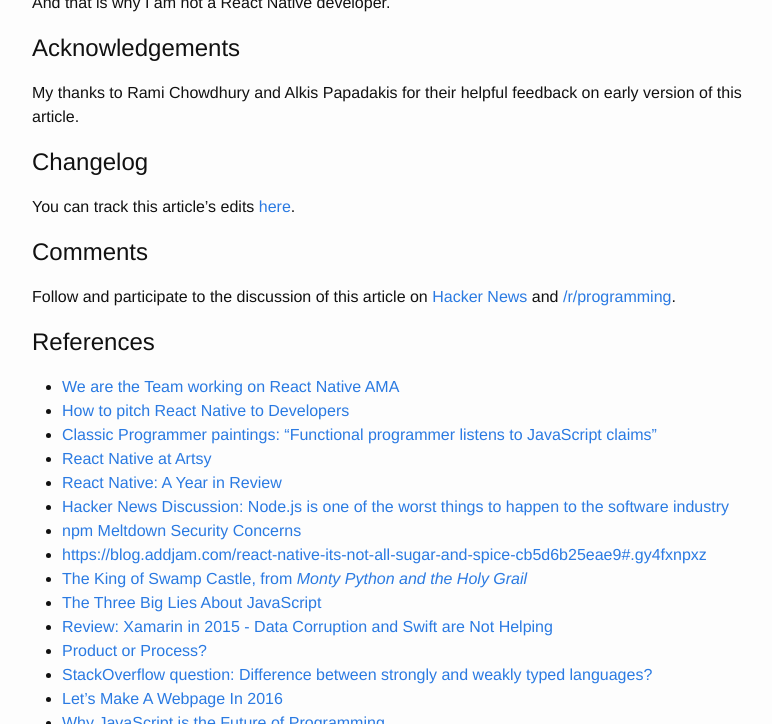
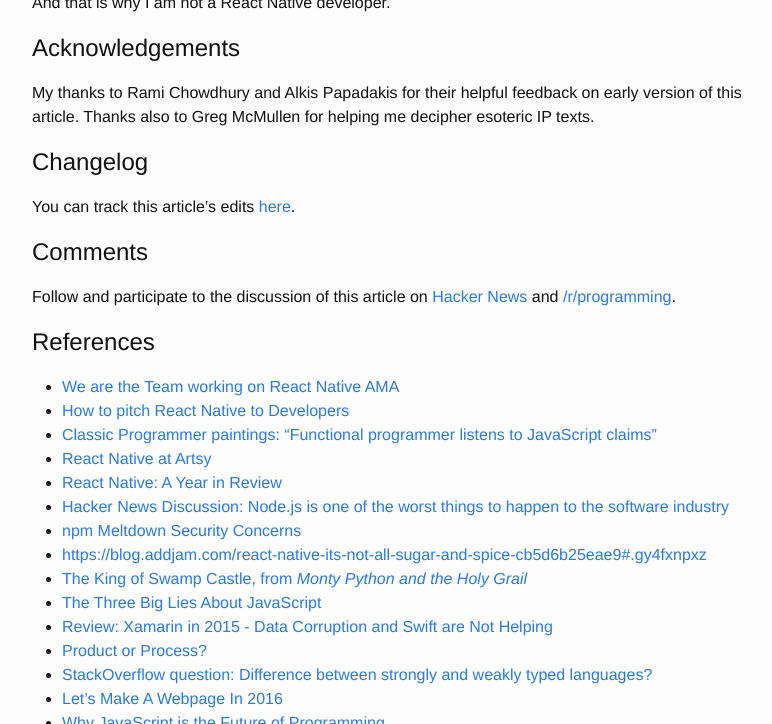
Before and after one commit to arielelkin/site_source, a Jekyll site: the page built from articles/why-im-not-a-react-native-developer.markdown, in a window 1280 px wide and 900 px high, scrolled down 29366 px, cut to the strip 176-900 px from the top of the window. Shown: the whole strip, without its empty margins (238-1010 px from the left). Built offline with Jekyll 4.4.1, drawn with Linux system fonts in a browser that asks for light colours.

Commit message:
rn article: credit greg

```diff
--- a/articles/why-im-not-a-react-native-developer.markdown
+++ b/articles/why-im-not-a-react-native-developer.markdown
@@ -1003,7 +1003,7 @@ And that is why I am not a React Native developer.
 
 # Acknowledgements
 
-My thanks to Rami Chowdhury and Alkis Papadakis for their helpful feedback on early version of this article.
+My thanks to Rami Chowdhury and Alkis Papadakis for their helpful feedback on early version of this article. Thanks also to Greg McMullen for helping me decipher esoteric IP texts.
 
 # Changelog
 
```
